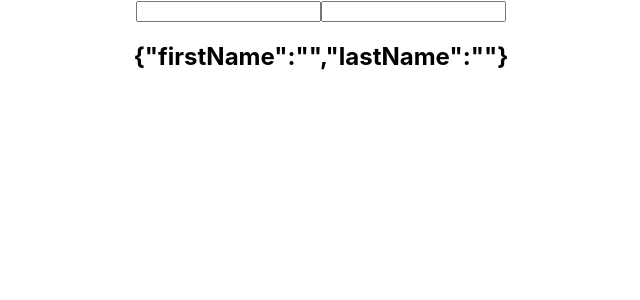
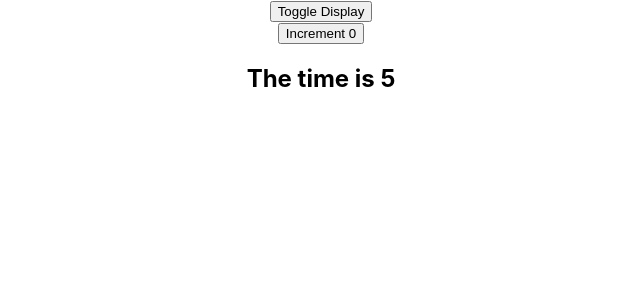
Before and after one commit to ccp84/ci_react, a React (Create React App) app in the folder my-app/: page / in a window 1280 px wide. Shown: the top 300 px of the page, without its empty margins (319-959 px from the left). Built offline with nearby package versions, Linux system fonts and the light colour scheme.

Commit message:
jsx>create counter

```diff
--- a/my-app/src/App.js
+++ b/my-app/src/App.js
@@ -1,10 +1,10 @@
 import "./App.css";
-import UseStateWithObjects from "./Components/UseStateWithObjects";
+import UseEffectCounterContainer from "./Components/UseEffectCounterContainer";
 
 function App() {
 	return (
 		<div className="App">
-			<UseStateWithObjects />
+			<UseEffectCounterContainer />
 		</div>
 	);
 }
--- /dev/null
+++ b/my-app/src/Components/UseEffectCounter.jsx
@@ -0,0 +1,29 @@
+import { useState, useEffect } from "react";
+
+function UseEffectCounter() {
+	const [count, setCount] = useState(0);
+	const [time, setTime] = useState(0);
+	useEffect(() => {
+		document.title = count;
+	}, [count]);
+
+	useEffect(() => {
+		const interval = setInterval(() => {
+			setTime((time) => time + 1);
+		}, 1000);
+		return () => {
+			clearInterval(interval);
+		};
+	}, []);
+
+	return (
+		<div>
+			<button onClick={() => setCount((count) => count + 1)}>
+				Increment {count}
+			</button>
+			<h2>The time is {time}</h2>
+		</div>
+	);
+}
+
+export default UseEffectCounter;
--- /dev/null
+++ b/my-app/src/Components/UseEffectCounterContainer.jsx
@@ -0,0 +1,15 @@
+import { useState } from "react";
+import UseEffectCounter from "./UseEffectCounter";
+
+function UseEffectCounterContainer() {
+	const [display, setDisplay] = useState(true);
+
+	return (
+		<div>
+			<button onClick={() => setDisplay(!display)}>Toggle Display</button>
+			{display && <UseEffectCounter />}
+		</div>
+	);
+}
+
+export default UseEffectCounterContainer;
```
